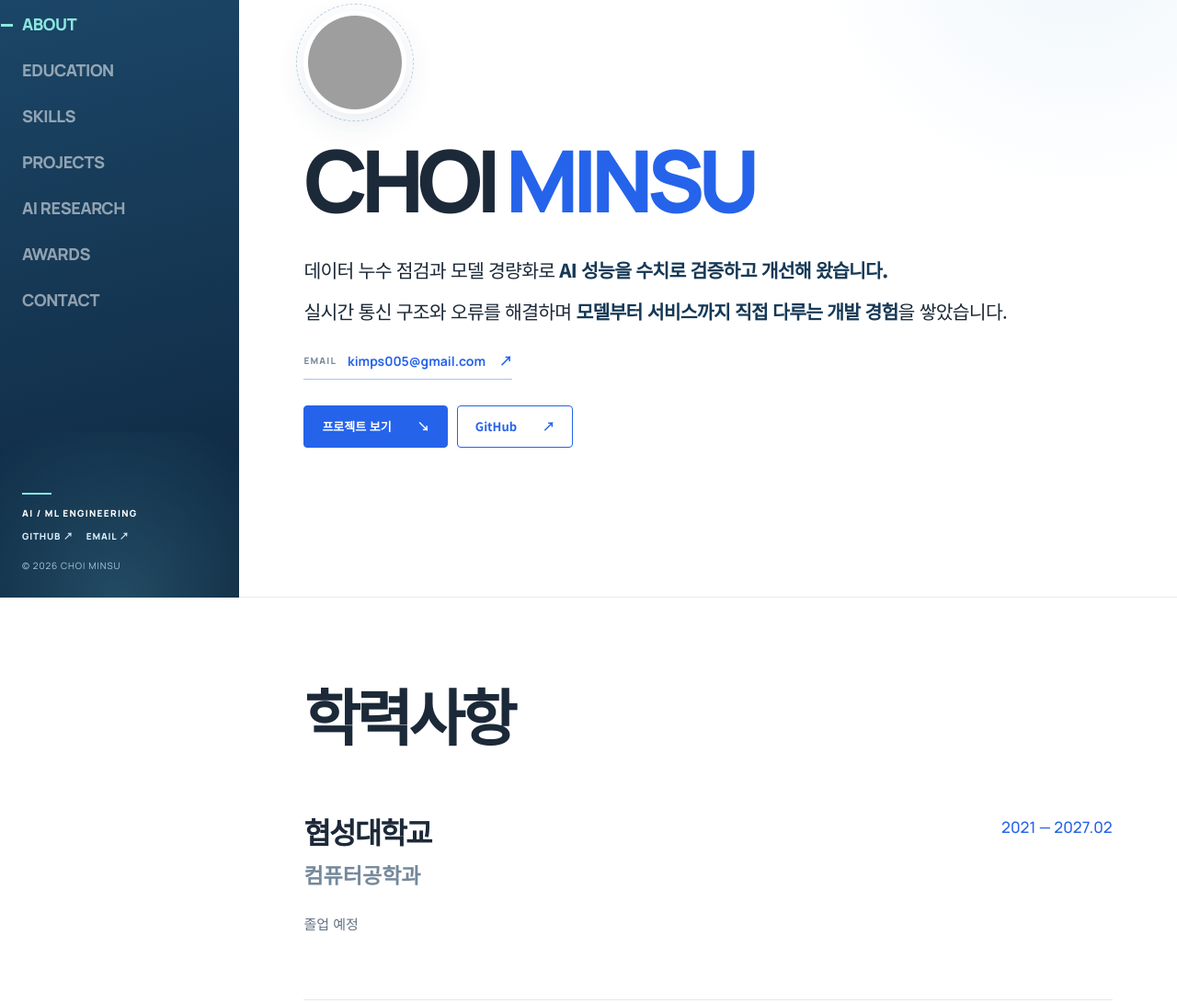
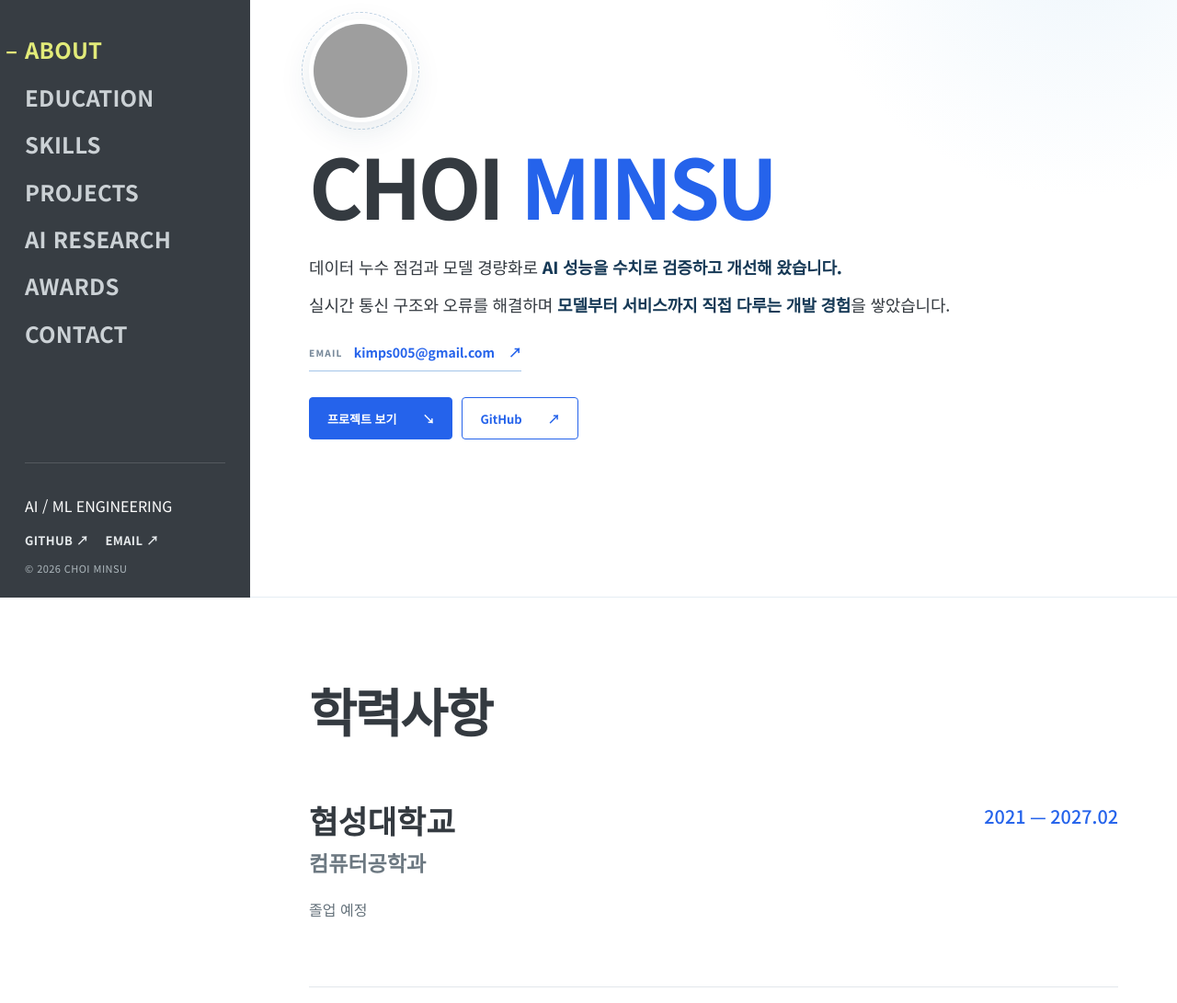
Before and after one commit to kimps005/kimps005, a plain HTML site: page docs/index.html in a window 1280 px wide. Shown: the part 150-1241 px from the top of the page at 92% size. Drawn offline with Linux system fonts and the light colour scheme; grey boxes are pictures that could not be loaded.

Commit message:
Match reference typography and sizes with charcoal sidebar

```diff
--- a/docs/styles.css
+++ b/docs/styles.css
@@ -3,14 +3,14 @@
 
 :root{
   --primary:#2563EB; --primary-dark:#1D4ED8; --primary-soft:#EFF6FF;
-  --ink:#1C2938; --muted:#617184; --line:#E2EAF3; --paper:#FFFFFF;
-  --accent:#8BE7E0; --white:#fff; --sidebar:260px;
-  --display:"Manrope","DM Sans",sans-serif;
-  --body:"Noto Sans KR","DM Sans",sans-serif;
+  --ink:#343A40; --muted:#697782; --line:#E2E7EB; --paper:#FFFFFF;
+  --accent:#E2EB79; --white:#fff; --sidebar:272px;
+  --display:"Titillium Web","Noto Sans KR",sans-serif;
+  --body:"Mulish","Noto Sans KR",sans-serif;
 }
 *{box-sizing:border-box}
 html{scroll-behavior:smooth;scroll-padding-top:0}
-body{margin:0;background:var(--paper);font-family:var(--body);font-size:15px;color:var(--ink);-webkit-font-smoothing:antialiased;overflow-x:hidden}
+body{margin:0;background:var(--paper);font-family:var(--body);font-size:16px;line-height:1.5;color:var(--ink);-webkit-font-smoothing:antialiased;overflow-x:hidden}
 a{color:inherit;text-decoration:none}
 button{font:inherit}
 img,svg{max-width:100%}
@@ -18,32 +18,25 @@ img,svg{max-width:100%}
 :focus-visible{outline:3px solid #5DCFC5;outline-offset:4px}
 .reading-progress{position:fixed;left:var(--sidebar);top:0;z-index:40;height:3px;width:0;background:var(--primary);transition:width .08s linear}
 
-/* Persistent sidebar */
-.sidebar{position:fixed;top:0;bottom:0;left:0;width:var(--sidebar);z-index:30;display:flex;flex-direction:column;background:linear-gradient(165deg,#1E4C70 0%,#163956 52%,#0D253D 100%);color:#fff;padding:34px 24px 28px;overflow-y:auto;scrollbar-width:thin}
-.sidebar::after{content:"";position:absolute;z-index:-1;inset:auto -120px -190px -120px;height:370px;background:radial-gradient(circle,rgba(103,196,217,.24),transparent 68%);pointer-events:none}
-.sidebar-head{display:flex;align-items:start;justify-content:space-between;gap:10px}
-.sidebar-logo{font-family:var(--display);font-weight:800;font-size:39px;letter-spacing:-.1em;line-height:1}
-.sidebar-logo span,.mobile-brand span{color:var(--accent)}
-.sidebar-descriptor{font-family:var(--display);font-size:9px;font-weight:800;line-height:1.7;letter-spacing:.14em;text-align:right;color:rgba(255,255,255,.52)}
-.sidebar-nav{display:flex;flex-direction:column;gap:4px;margin:clamp(42px,10vh,95px) 0 auto}
-.nav-link{position:relative;display:flex;align-items:center;gap:13px;font-family:var(--display);font-size:18px;font-weight:800;letter-spacing:-.025em;color:rgba(255,255,255,.53);padding:11px 0;transition:color .22s ease,transform .22s ease}
-.nav-link:hover{color:#fff;transform:translateX(3px)}
+/* Persistent sidebar — reference typography, neutral charcoal */
+.sidebar{position:fixed;inset:0 auto 0 0;width:var(--sidebar);z-index:30;display:flex;flex-direction:column;background:#373D43;color:#fff;padding:34px 27px 24px;overflow-y:auto;scrollbar-width:thin}
+.sidebar-nav{display:flex;flex-direction:column;gap:1px;margin:auto 0;align-items:stretch}
+.nav-link{position:relative;display:block;font:700 24px/1.35 var(--display);letter-spacing:.01em;color:#CBD1D5;padding:9px 0;text-transform:none;transition:color .2s,transform .2s}
+.nav-link:hover{color:#fff;transform:translateX(2px)}
 .nav-link.active{color:var(--accent)}
-.nav-link.active::before{content:"";width:13px;height:3px;background:var(--accent);position:absolute;left:-23px;top:50%}
-.sidebar-foot{margin-top:42px;font-family:var(--display)}
-.sidebar-line{display:block;width:32px;height:2px;background:var(--accent);margin-bottom:13px}
-.sidebar-foot p{font-size:10px;letter-spacing:.13em;font-weight:800;margin:0 0 10px}
-.sidebar-links{display:flex;gap:14px;flex-wrap:wrap}
-.sidebar-links a{font-size:10px;letter-spacing:.08em;font-weight:800;color:#D9EEFA;transition:color .2s}
+.nav-link.active::before{content:"–";position:absolute;left:-21px;top:9px;color:var(--accent);font-weight:700}
+.sidebar-foot{margin-top:18px;font-family:var(--display);border-top:1px solid #FFFFFF25;padding-top:18px}
+.sidebar-links{display:flex;gap:18px;flex-wrap:wrap}
+.sidebar-links a{font:700 13px/1.5 var(--display);letter-spacing:.025em;color:#E5E9EB;transition:color .2s}
 .sidebar-links a:hover{color:var(--accent)}
-.sidebar-foot small{display:block;margin-top:18px;font-size:10px;color:#A9C8DD;letter-spacing:.09em}
+.sidebar-foot small{display:block;margin-top:12px;font:400 11px var(--display);color:#AEB8BD;letter-spacing:.04em}
 .mobile-header,.mobile-backdrop{display:none}
 
 /* Layout + reusable sections */
 .main{margin-left:var(--sidebar);min-width:0}
-.section{padding:100px clamp(35px,5.5vw,106px) 112px;border-bottom:1px solid var(--line);scroll-margin-top:0}
+.section{padding:95px clamp(34px,5vw,84px) 105px;border-bottom:1px solid var(--line);scroll-margin-top:0}
 .section-heading{max-width:830px;margin-bottom:48px}
-.section-heading h2{font-family:var(--display);font-size:clamp(48px,6vw,84px);font-weight:800;line-height:1.05;letter-spacing:-.075em;margin:0}
+.section-heading h2{font-family:var(--display);font-size:clamp(48px,4.5vw,64px);font-weight:700;line-height:1.12;letter-spacing:-.035em;margin:0}
 .heading-period{color:var(--primary)}
 .reveal{transition:opacity .7s ease,transform .7s cubic-bezier(.2,.8,.2,1)}
 .js-ready .reveal:not(.visible){opacity:0;transform:translateY(21px)}
@@ -77,9 +70,9 @@ img,svg{max-width:100%}
 .avatar-wrap{display:inline-flex;position:relative;align-items:center;justify-content:center;margin:0 0 clamp(18px,2.5vh,27px)}
 .avatar{height:clamp(100px,14vh,130px);width:clamp(100px,14vh,130px);object-fit:cover;border-radius:50%;border:5px solid white;box-shadow:0 10px 34px rgba(16,57,85,.10);background:#EEF6FB;position:relative;z-index:1}
 .avatar-orbit{position:absolute;inset:-8px;border:1px dashed #C0D4E4;border-radius:50%}
-.hero-name{font:800 clamp(57px,7.3vw,118px)/1.1 var(--display);letter-spacing:-.078em;margin:0 0 15px;white-space:nowrap}
+.hero-name{font:700 clamp(62px,7vw,100px)/1.06 var(--display);letter-spacing:-.045em;margin:0 0 20px;white-space:nowrap}
 .hero-name>span{color:var(--primary)}
-.hero-statement{max-width:850px;font-size:clamp(17px,1.6vw,21px);letter-spacing:-.037em;line-height:1.78;margin:clamp(20px,3.5vh,32px) 0 22px;word-break:keep-all}
+.hero-statement{max-width:900px;font-size:clamp(16px,1.55vw,18px);letter-spacing:-.01em;line-height:1.75;margin:clamp(20px,3.5vh,32px) 0 22px;word-break:keep-all}
 .hero-statement p{margin:0}
 .hero-statement p+p{margin-top:9px}
 .hero-statement strong{font-weight:800;color:#163956}
@@ -99,15 +92,15 @@ img,svg{max-width:100%}
 /* Education — reference-inspired, simplified records */
 .section-education{background:#fff;padding-top:clamp(65px,7vw,100px)}
 .education-group+.education-group{margin-top:clamp(76px,10vw,132px)}
-.education-title{font:800 clamp(45px,5.2vw,72px)/1.14 var(--body);letter-spacing:-.065em;color:var(--ink);margin:0 0 clamp(45px,5.2vw,76px)}
+.education-title{font:700 clamp(43px,4.4vw,61px)/1.18 var(--body);letter-spacing:-.04em;color:var(--ink);margin:0 0 clamp(46px,5vw,70px)}
 .education-list{display:flex;flex-direction:column;gap:0}
 .education-entry{display:flex;align-items:flex-start;justify-content:space-between;gap:32px;padding:0 0 clamp(48px,5.5vw,76px);margin-bottom:clamp(43px,5vw,63px);border-bottom:1px solid var(--line)}
 .education-entry:last-child{margin-bottom:0}
 .education-details{flex:1;min-width:0}
-.education-details h3{font:800 clamp(23px,2.5vw,35px)/1.4 var(--body);letter-spacing:-.055em;margin:0 0 7px;color:var(--ink)}
-.education-subtitle{font-size:clamp(17px,1.8vw,24px);line-height:1.55;color:#74889B;font-weight:600;margin:0}
-.education-status{font-size:15px;line-height:1.7;color:#617184;margin:22px 0 0}
-.education-date{flex-shrink:0;white-space:nowrap;font:500 clamp(13px,1.4vw,17px)/1.65 var(--display);letter-spacing:0;color:var(--primary);padding-top:4px}
+.education-details h3{font:700 clamp(27px,2.7vw,38px)/1.3 var(--display);letter-spacing:0;margin:0 0 6px;color:var(--ink)}
+.education-subtitle{font-size:clamp(18px,1.8vw,25px);line-height:1.5;color:#6C7881;font-weight:600;margin:0}
+.education-status{font-size:16px;line-height:1.7;color:#65727B;margin:20px 0 0}
+.education-date{flex-shrink:0;white-space:nowrap;font:500 clamp(15px,1.55vw,20px)/1.5 var(--display);letter-spacing:0;color:var(--primary);padding-top:3px}
 .education-training .education-title{margin-bottom:clamp(45px,5.2vw,76px)}
 
 /* Skills */
@@ -135,9 +128,9 @@ img,svg{max-width:100%}
 .project-head{display:flex;flex-wrap:wrap;gap:10px 20px;align-items:center;justify-content:space-between;width:100%;font:800 10px/1.5 var(--display);letter-spacing:.09em}
 .project-index{color:var(--primary)}
 .project-year{color:#8E9CAA}
-.project-info h3{font:800 clamp(34px,3.7vw,52px)/1.16 var(--display);letter-spacing:-.065em;margin:25px 0 12px}
+.project-info h3{font:700 clamp(33px,3.1vw,44px)/1.18 var(--display);letter-spacing:-.02em;margin:25px 0 12px}
 .project-info h3 span{color:var(--primary)}
-.project-lead{font-size:16px;font-weight:800;line-height:1.65;letter-spacing:-.045em;word-break:keep-all;margin:0 0 14px;max-width:680px}
+.project-lead{font-size:16px;font-weight:700;line-height:1.65;letter-spacing:-.02em;word-break:keep-all;margin:0 0 14px;max-width:680px}
 .project-description{font-size:13px;line-height:1.95;color:#647487;max-width:670px;word-break:keep-all;margin:0 0 22px}
 .tech-chips{display:flex;flex-wrap:wrap;gap:6px;margin:0 0 20px}
 .tech-chips span{font:700 10px var(--display);color:#52677C;background:#EFF5FA;padding:7px 10px;border-radius:3px}
@@ -251,12 +244,12 @@ img,svg{max-width:100%}
 
 /* Laptop and mobile */
 @media(max-width:1250px){
-  :root{--sidebar:220px}
-  .sidebar{padding:30px 20px}
-  .nav-link{font-size:16px}
+  :root{--sidebar:238px}
+  .sidebar{padding:30px 24px}
+  .nav-link{font-size:21px}
   .nav-link.active::before{left:-18px}
   .section{padding-left:45px;padding-right:45px}
-  .hero-name{font-size:clamp(56px,7.2vw,98px)}
+  .hero-name{font-size:clamp(57px,7vw,94px)}
   .project-card{grid-template-columns:minmax(0,1fr) minmax(260px,.78fr)}
 }
 @media(max-width:1020px){
@@ -299,7 +292,7 @@ img,svg{max-width:100%}
   .hero-body{padding:0}
   .avatar{width:clamp(78px,15vh,103px);height:clamp(78px,15vh,103px);border-width:4px}
   .avatar-wrap{margin-bottom:18px}
-  .hero-name{font-size:clamp(58px,13vw,76px);letter-spacing:-.078em;white-space:normal;line-height:1.04;margin-bottom:18px}
+  .hero-name{font-size:clamp(57px,12vw,75px);letter-spacing:-.035em;white-space:normal;line-height:1.04;margin-bottom:18px}
   .hero-name>span{display:block}
   .hero-statement{font-size:clamp(15px,4vw,18px);line-height:1.8;margin-top:18px;margin-bottom:16px}
   .hero-statement p+p{margin-top:10px}
@@ -308,13 +301,13 @@ img,svg{max-width:100%}
   .hero-actions{gap:8px}
   .btn{min-height:45px;font-size:12px;padding:11px 12px;gap:12px}
   .section-heading{margin-bottom:37px}
-  .section-heading h2{font-size:clamp(42px,11vw,62px)}
+  .section-heading h2{font-size:clamp(42px,9vw,56px)}
   .education-title{font-size:clamp(41px,10vw,58px);margin-bottom:42px}
   .education-entry{flex-direction:column;gap:10px;padding-bottom:40px;margin-bottom:35px}
-  .education-details h3{font-size:25px}
+  .education-details h3{font-size:29px}
   .education-subtitle{font-size:18px}
   .education-status{font-size:13px;margin-top:15px}
-  .education-date{order:-1;padding:0 0 8px;font-size:13px}
+  .education-date{order:-1;padding:0 0 8px;font-size:15px}
   .education-group+.education-group{margin-top:82px}
   .skill-group{grid-template-columns:1fr;gap:16px}
   .skill-group{padding:24px 0}
```
